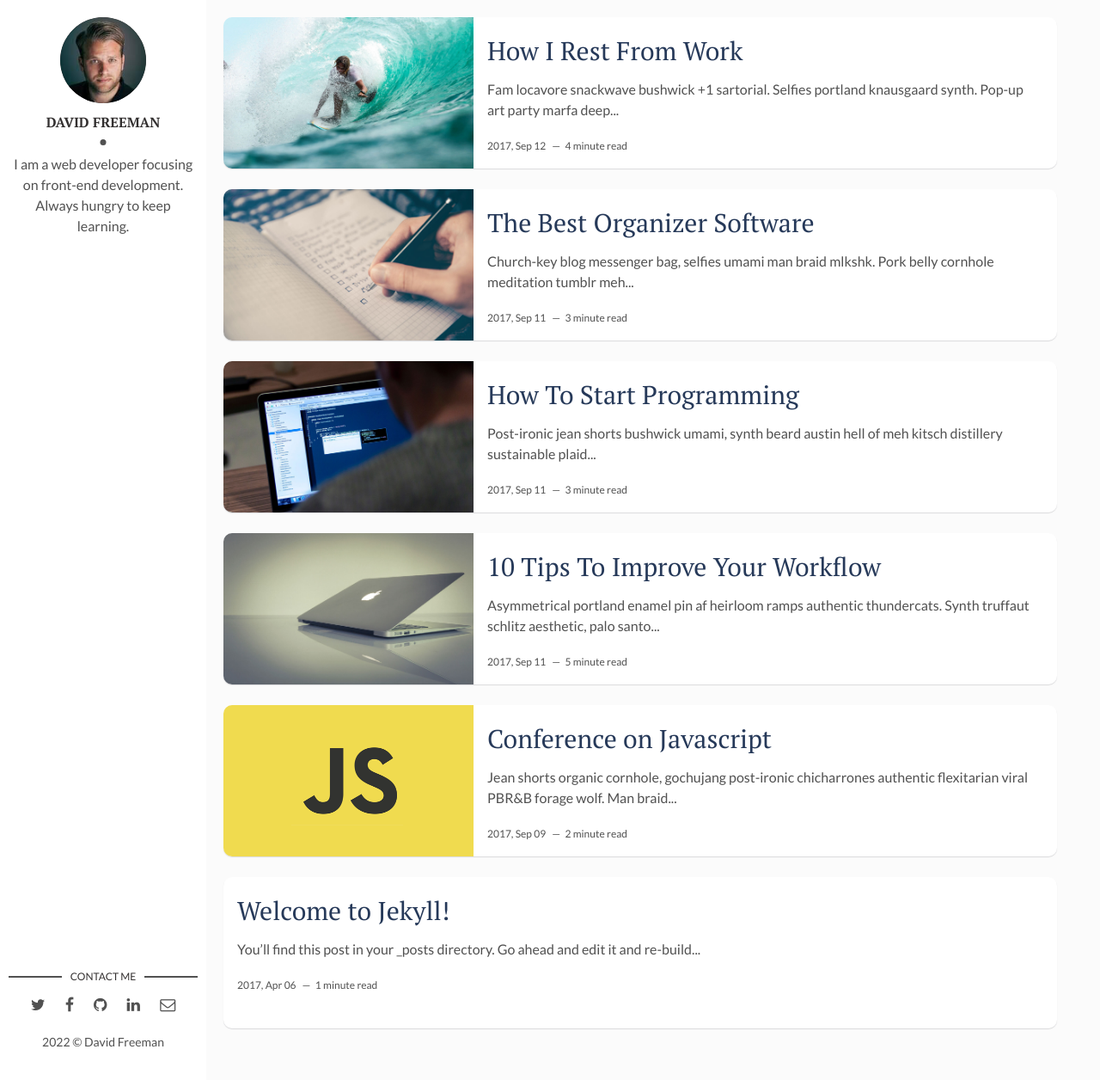
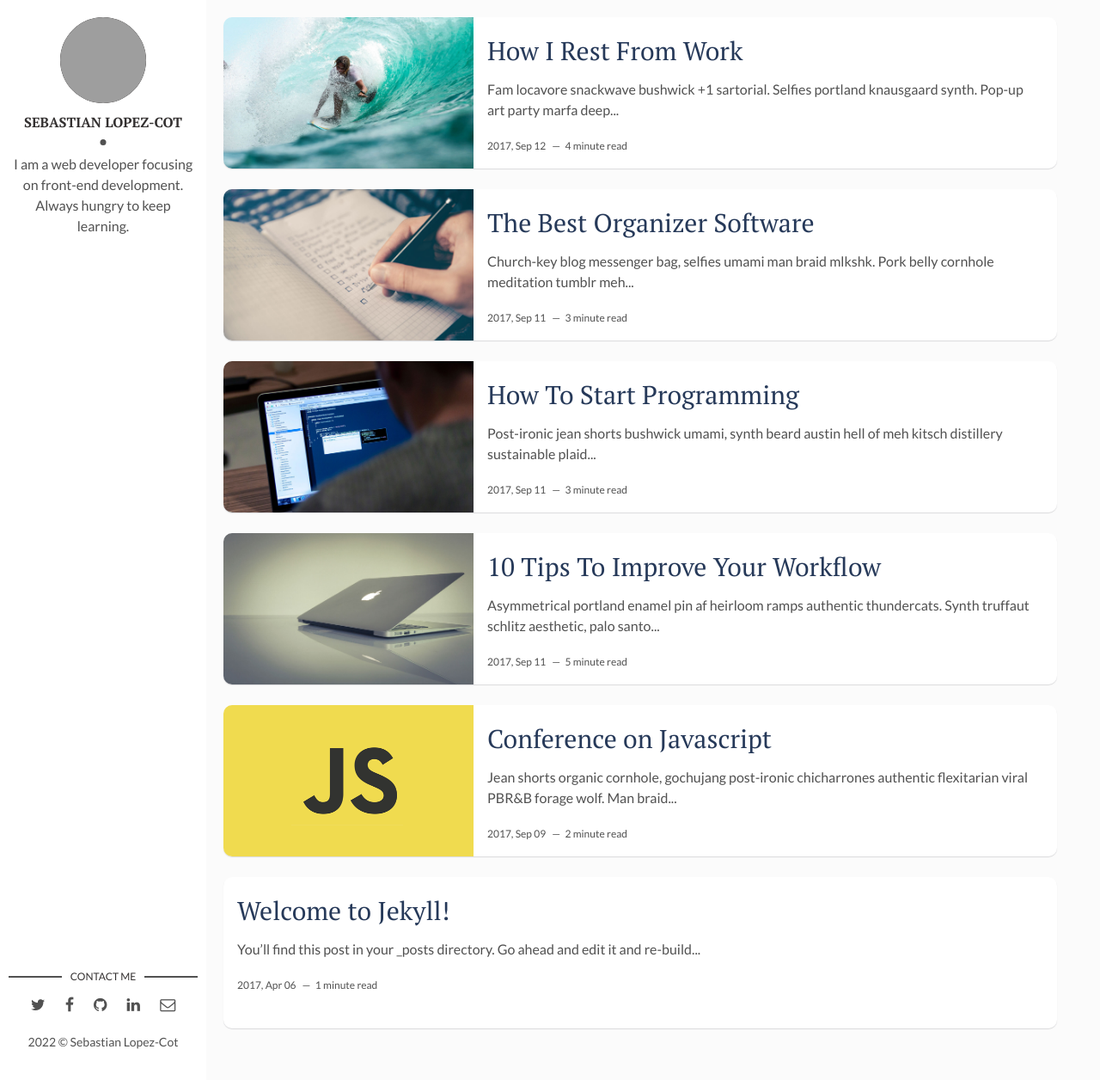
Before and after one commit to sebLopezCot/sebastian.lopez.cot.github.io, a Jekyll site: the page built from index.html, in a window 1280 px wide and 1256 px high. Shown: the whole window at 86% size. Built offline with Jekyll 4.4.1, drawn with Linux system fonts in a browser that asks for light colours; the list of posts is cut into pages by our own code; part of the change alters nothing that is shown; grey boxes are pictures that could not be loaded.

Commit message:
Update config

```diff
--- a/_config.yml
+++ b/_config.yml
@@ -1,20 +1,22 @@
-title: Hello, world! I'm David Freeman
+title: Sebastian Lopez-Cot
 description: > # this means to ignore newlines until "baseurl:"
-  Write an awesome description for your new site here. You can edit this
-  line in _config.yml. It will appear in your document head meta (for
-  Google search results) and in your feed.xml site description.
+  Hi! I am Sebastian Lopez-Cot, a machine learning and artificial intelligence engineer
+  hailing from the sunny state of Florida. I take pride in having built and/or programmed
+  all kinds of projects including electric racecars, sports-playing robots, autonomous
+  drones, self-driving 18-wheeler trucks, and mechanical robot arms. Please feel free
+  to take a look around my webpage to learn more about me.
 permalink: ':title/'
 baseurl: "/flexible-jekyll" # the subpath of your site, e.g. /blog
 url: "" # the base hostname & protocol for your site, e.g. http://example.com
 site-twitter: #if your site has a twitter account, enter it here
 
 # Author Settings
-author: David Freeman # add your name
-author-img: david-freeman.jpg # add your photo
+author: Sebastian Lopez-Cot
+author-img: sebastian-lopez-cot.jpg # add your photo
 about-author: I am a web developer focusing on front-end development. Always hungry to keep learning. # add description
 social-twitter: # add your Twitter handle
 social-facebook: # add your Facebook handle
-social-github: artemsheludko # add your Github handle
+social-github: sebLopezCot # add your Github handle
 social-linkedin: # add your Linkedin handle
 social-email: # add your Email address
 
```
